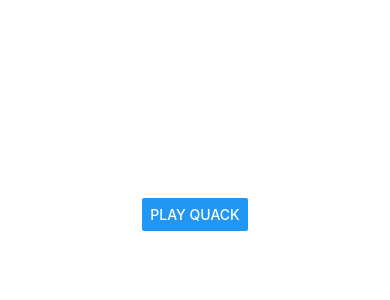
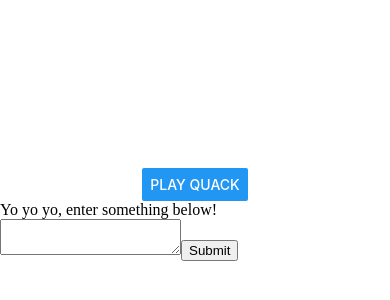
Before and after one commit to TraceyKong/GetGud, a React Native app in the folder frontend/: screen / in a window 390 px wide. Shown: the part 208-508 px from the top of the page. Built offline with nearby package versions, Linux system fonts and the light colour scheme.

Commit message:
Made a spot to enter nicknames

```diff
--- a/frontend/App.js
+++ b/frontend/App.js
@@ -2,6 +2,7 @@ import { StatusBar } from 'expo-status-bar';
 import React from 'react';
 import { StyleSheet, View } from 'react-native';
 import PlayAudio from "./components/PlayAudio";
+import Nicknames from "./components/Nicknames";
 
 export default function App() {
 
@@ -9,6 +10,7 @@ export default function App() {
     <View style={styles.container}>
       <StatusBar style="auto" />
       <PlayAudio />
+      <Nicknames />
     </View>
   );
 }
--- /dev/null
+++ b/frontend/components/Nicknames.js
@@ -0,0 +1,27 @@
+import React, { useEffect, useState } from 'react';
+import { Button, View } from 'react-native';
+
+export default function Nicknames() {
+
+    const [name, setName] = useState('');
+
+    const handleChange = (event) => {
+        setName(event.target.value);
+    }
+
+    const handleSubmit = (event) => {
+        console.log(name);
+    }
+
+    return (
+        <View>
+            <form onSubmit = {() => handleSubmit}>
+                <label>
+                    Yo yo yo, enter something below!
+                    <textarea onChange = {() => handleChange}></textarea>
+                </label>
+                <input type="submit" value="Submit" />
+            </form>
+        </View>
+    );
+}
```
